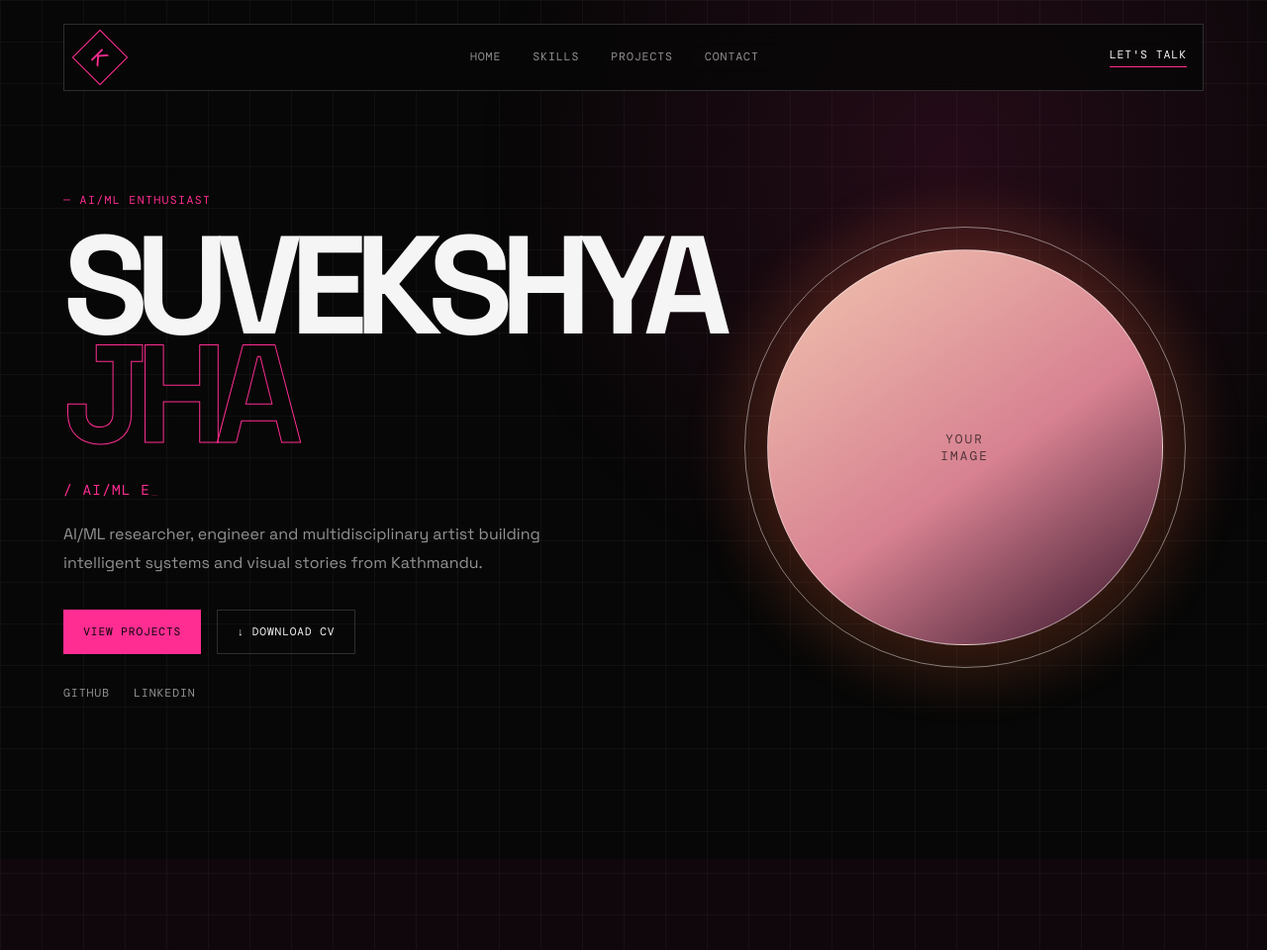
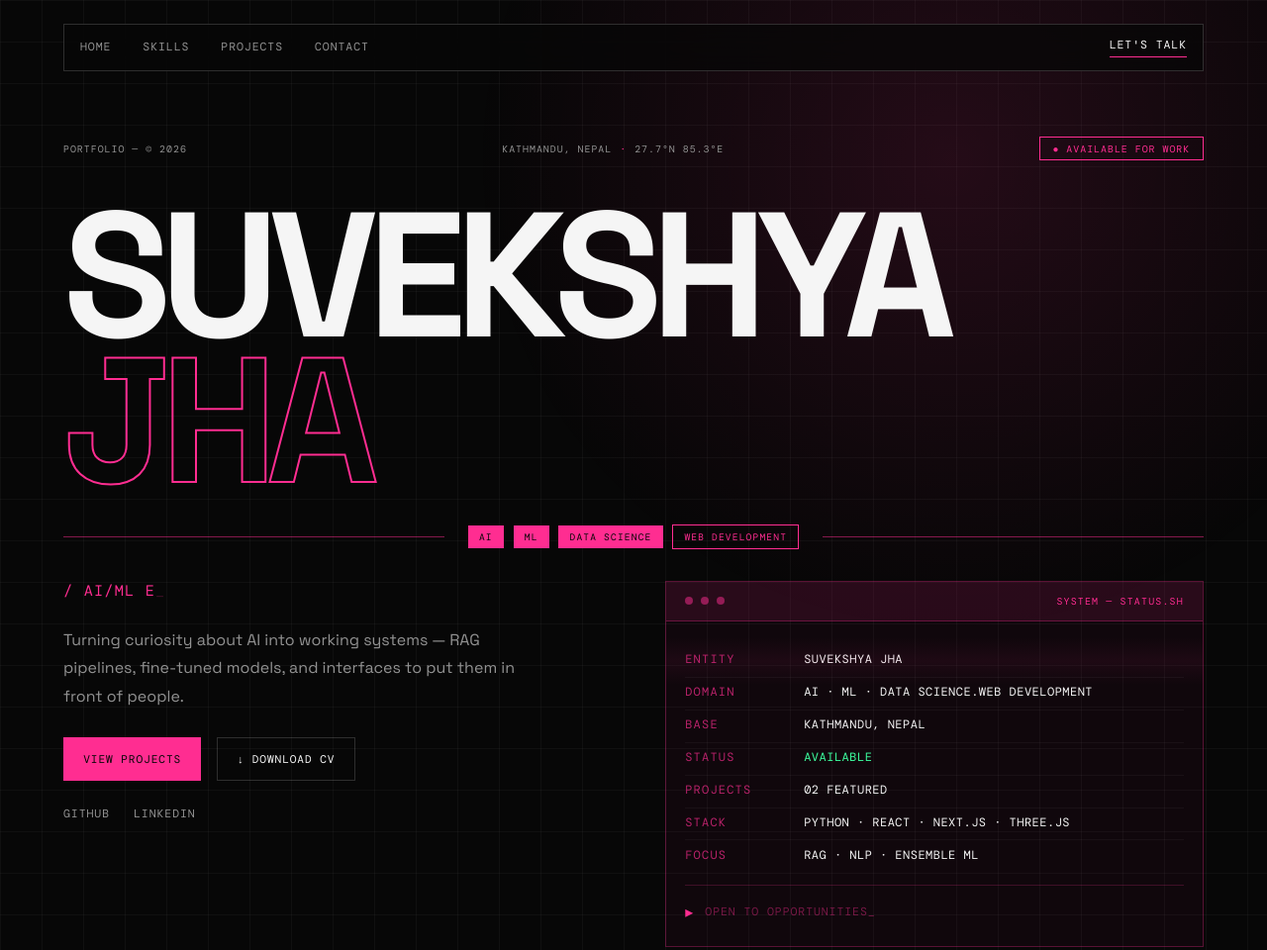
Before and after one commit to Suvekshyajha/portfolio, a website built with Vite: page index.html in a window 1280 px wide. Shown: the top 960 px of the page at 99% size. Built offline with nearby package versions, Linux system fonts and the light colour scheme.

Commit message:
changed hero section design

```diff
--- a/src/components/Hero.js
+++ b/src/components/Hero.js
@@ -1,24 +1,55 @@
 export function Hero() {
   return `
-    <section class="hero section" id="home">
+    <section class="hero" id="home">
+
+      <div class="hero-meta-bar">
+        <div class="hero-meta-left">
+
+          <span>PORTFOLIO — © 2026</span>
+        </div>
+
+        <div class="hero-meta-center">
+          <span>KATHMANDU, NEPAL</span>
+          <span class="meta-divider">·</span>
+          <span>27.7°N 85.3°E</span>
+        </div>
+
+        <div class="hero-meta-right">
+          <span class="available-pill">● AVAILABLE FOR WORK</span>
+        </div>
+      </div>
+
+      <div class="hero-name-block">
 
 
-      <div class="hero-content">
-        <div class="hero-copy">
-          <p class="eyebrow">— AI/ML ENTHUSIAST</p>
+        <h1 class="hero-name">
+          <span class="hero-name-fill">SUVEKSHYA</span>
+          <span class="hero-name-outline">JHA</span>
+        </h1>
+      </div>
 
-          <h1 class="hero-title">
-            <span>SUVEKSHYA</span>
-            <span class="outlined-name">JHA</span>
-          </h1>
+      <div class="hero-divider-bar">
+        <div class="divider-line"></div>
 
+        <div class="divider-chips">
+          <span class="chip">AI</span>
+          <span class="chip">ML</span>
+          <span class="chip">DATA SCIENCE</span>
+          <span class="chip chip-outline">WEB DEVELOPMENT</span>
+        </div>
+
+        <div class="divider-line"></div>
+      </div>
+
+      <div class="hero-body">
+        <div class="hero-body-left">
           <p class="role-line">
             / <span id="typing-role"></span><span class="cursor">_</span>
           </p>
 
           <p class="hero-description">
-            AI/ML researcher, engineer and multidisciplinary artist building
-            intelligent systems and visual stories from Kathmandu.
+            Turning curiosity about AI into working systems — RAG pipelines,
+            fine-tuned models, and interfaces to put them in front of people.
           </p>
 
           <div class="hero-actions">
@@ -37,7 +68,7 @@ export function Hero() {
 
           <div class="social-links">
             <a
-              href="https://github.com/Suvekshyajha"
+              href="https://github.com/"
               target="_blank"
               rel="noopener noreferrer"
             >
@@ -45,7 +76,7 @@ export function Hero() {
             </a>
 
             <a
-              href="https://www.linkedin.com/in/suvekshya-jha-881331368/"
+              href="https://www.linkedin.com/"
               target="_blank"
               rel="noopener noreferrer"
             >
@@ -54,19 +85,62 @@ export function Hero() {
           </div>
         </div>
 
-        <div class="hero-visual" aria-label="Decorative profile illustration">
-          <div class="hero-halo"></div>
-
-          <div class="profile-placeholder">
-            <span>YOUR</span>
-            <span>IMAGE</span>
+        <div class="hero-terminal">
+          <div class="terminal-header">
+            <span class="terminal-dot"></span>
+            <span class="terminal-dot"></span>
+            <span class="terminal-dot"></span>
+            <span class="terminal-title">SYSTEM — STATUS.SH</span>
           </div>
 
-          <span class="visual-label visual-label-bottom">
+          <div class="terminal-body">
+            <div class="terminal-line">
+              <span class="t-key">ENTITY</span>
+              <span class="t-val">SUVEKSHYA JHA</span>
+            </div>
 
-          </span>
+            <div class="terminal-line">
+              <span class="t-key">DOMAIN</span>
+              <span class="t-val">AI · ML · DATA SCIENCE.WEB DEVELOPMENT</span>
+            </div>
+
+            <div class="terminal-line">
+              <span class="t-key">BASE</span>
+              <span class="t-val">KATHMANDU, NEPAL</span>
+            </div>
+
+            <div class="terminal-line">
+              <span class="t-key">STATUS</span>
+              <span class="t-val t-green">AVAILABLE</span>
+            </div>
+
+            <div class="terminal-line">
+              <span class="t-key">PROJECTS</span>
+              <span class="t-val">02 FEATURED</span>
+            </div>
+
+            <div class="terminal-line">
+              <span class="t-key">STACK</span>
+              <span class="t-val">PYTHON · REACT · NEXT.JS · THREE.JS</span>
+            </div>
+
+            <div class="terminal-line">
+              <span class="t-key">FOCUS</span>
+              <span class="t-val">RAG · NLP · ENSEMBLE ML</span>
+            </div>
+
+
+            <div class="terminal-prompt">
+              <span class="t-prompt">▸</span>
+              <span class="terminal-blink">OPEN TO OPPORTUNITIES_</span>
+            </div>
+          </div>
+
+          <div class="terminal-scan"></div>
         </div>
       </div>
+
+
     </section>
   `;
 }
--- a/src/components/Navbar.js
+++ b/src/components/Navbar.js
@@ -2,10 +2,6 @@ export function Navbar() {
   return `
     <header class="site-header">
       <nav class="navbar" aria-label="Main navigation">
-        <a class="brand-mark" href="#home" aria-label="Go to homepage">
-          K
-        </a>
-
         <div class="nav-links">
           <a href="#home">Home</a>
           <a href="#skills">Skills</a>
--- a/src/style.css
+++ b/src/style.css
@@ -98,6 +98,7 @@ button {
   transition: 0.3s ease;
   width: 2.5rem;
 }
+
 .github-link {
   align-items: center;
   border: 1px solid var(--pink);
@@ -123,6 +124,7 @@ button {
   color: var(--background);
   transform: translateY(-0.2rem);
 }
+
 .brand-mark::first-letter {
   transform: rotate(-45deg);
 }
@@ -161,87 +163,155 @@ button {
   padding-bottom: 0.25rem;
 }
 
+/* ─── HERO ─── */
+
 .hero {
-  min-height: 90vh;
-  padding-top: 3rem;
+  margin: 0 auto;
+  max-width: 1400px;
+  padding: 3rem 5vw 6rem;
+  position: relative;
 }
 
-.hero-meta {
+.hero-meta-bar {
   align-items: center;
-  color: var(--muted);
-  display: grid;
+  display: flex;
   font-family: var(--font-mono);
   font-size: 0.62rem;
-  gap: 1rem;
-  grid-template-columns: auto 1fr 1fr auto;
-  letter-spacing: 0.08em;
+  justify-content: space-between;
+  letter-spacing: 0.1em;
+  margin-bottom: 3rem;
   text-transform: uppercase;
 }
 
-.status-indicator {
-  border: 1px solid var(--orange);
-  border-radius: 50%;
-  height: 0.7rem;
-  position: relative;
-  width: 0.7rem;
+.hero-meta-left {
+  align-items: center;
+  color: var(--muted);
+  display: flex;
+  gap: 0.75rem;
 }
 
-.status-indicator::after {
+.status-dot {
   background: var(--pink);
   border-radius: 50%;
-  content: "";
-  inset: 0.18rem;
-  position: absolute;
+  box-shadow: 0 0 0.5rem var(--pink);
+  display: inline-block;
+  height: 0.45rem;
+  width: 0.45rem;
 }
 
-.available-status {
+.hero-meta-center {
+  color: var(--muted);
+  display: flex;
+  gap: 0.5rem;
+}
+
+.meta-divider {
   color: var(--pink);
 }
 
-.hero-content {
-  align-items: center;
-  display: grid;
-  gap: 3rem;
-  grid-template-columns: 1fr 0.85fr;
-  min-height: 72vh;
+.available-pill {
+  border: 1px solid var(--pink);
+  color: var(--pink);
+  padding: 0.3rem 0.8rem;
 }
 
-.hero-copy {
+.hero-name-block {
+  position: relative;
+}
+
+.hero-index {
+  color: rgba(255, 45, 145, 0.1);
+  font-family: var(--font-mono);
+  font-size: clamp(6rem, 20vw, 18rem);
+  font-weight: 700;
+  left: -0.05em;
+  letter-spacing: -0.05em;
+  line-height: 1;
+  pointer-events: none;
+  position: absolute;
+  top: -0.3em;
+  user-select: none;
+  z-index: 0;
+}
+
+.hero-name {
+  display: flex;
+  flex-direction: column;
+  line-height: 0.82;
   position: relative;
   z-index: 1;
 }
 
-.eyebrow {
-  color: var(--pink);
-  font-family: var(--font-mono);
-  font-size: 0.72rem;
-  letter-spacing: 0.12em;
-  margin-bottom: 1.5rem;
-  text-transform: uppercase;
+.hero-name-fill {
+  color: var(--text);
+  font-size: clamp(5rem, 14vw, 14rem);
+  font-weight: 700;
+  letter-spacing: -0.06em;
 }
 
-.hero-title {
-  font-size: clamp(4.5rem, 11vw, 10rem);
-  letter-spacing: -0.09em;
-  line-height: 0.78;
-  margin-bottom: 2rem;
+.hero-name-outline {
+  color: transparent;
+  font-size: clamp(5rem, 14vw, 14rem);
+  font-weight: 700;
+  letter-spacing: -0.06em;
+  -webkit-text-stroke: 2px var(--pink);
 }
 
-.hero-title span {
-  display: block;
+.hero-divider-bar {
+  align-items: center;
+  display: flex;
+  gap: 1.5rem;
+  margin: 2rem 0;
 }
 
-.outlined-name {
-  color: transparent;
-  -webkit-text-stroke: 1px var(--orange);
+.divider-line {
+  background: var(--pink);
+  flex: 1;
+  height: 1px;
+  opacity: 0.5;
+}
+
+.divider-chips {
+  align-items: center;
+  display: flex;
+  flex-shrink: 0;
+  gap: 0.6rem;
+}
+
+.chip {
+  background: var(--pink);
+  color: var(--background);
+  font-family: var(--font-mono);
+  font-size: 0.6rem;
+  letter-spacing: 0.12em;
+  padding: 0.3rem 0.7rem;
+}
+
+.chip-outline {
+  background: transparent;
+  border: 1px solid var(--pink);
+  color: var(--pink);
+}
+
+.hero-body {
+  display: grid;
+  gap: 4rem;
+  grid-template-columns: 1fr 1fr;
+  margin-top: 1rem;
+}
+
+.hero-body-left {
+  display: flex;
+  flex-direction: column;
+  gap: 1.6rem;
+  justify-content: flex-start;
 }
 
 .role-line {
   color: var(--pink);
   font-family: var(--font-mono);
-  font-size: 0.9rem;
+  font-size: 0.95rem;
   letter-spacing: 0.08em;
-  margin-bottom: 1.4rem;
   text-transform: uppercase;
 }
 
@@ -255,19 +325,165 @@ button {
   }
 }
 
+.eyebrow {
+  color: var(--pink);
+  font-family: var(--font-mono);
+  font-size: 0.72rem;
+  letter-spacing: 0.12em;
+  margin-bottom: 1.5rem;
+  text-transform: uppercase;
+}
+
 .hero-description {
   color: var(--muted);
   font-size: 1rem;
   line-height: 1.8;
-  max-width: 32rem;
+  max-width: 30rem;
 }
 
 .hero-actions {
   display: flex;
   flex-wrap: wrap;
   gap: 1rem;
-  margin: 2rem 0;
 }
+
+.social-links {
+  display: flex;
+  flex-wrap: wrap;
+  gap: 1.5rem;
+}
+
+.hero-terminal {
+  background: rgba(255, 45, 145, 0.04);
+  border: 1px solid rgba(255, 45, 145, 0.3);
+  overflow: hidden;
+  position: relative;
+}
+
+.terminal-header {
+  align-items: center;
+  background: rgba(255, 45, 145, 0.1);
+  border-bottom: 1px solid rgba(255, 45, 145, 0.3);
+  display: flex;
+  gap: 0.5rem;
+  padding: 0.8rem 1.2rem;
+}
+
+.terminal-dot {
+  background: var(--pink);
+  border-radius: 50%;
+  height: 0.5rem;
+  opacity: 0.5;
+  width: 0.5rem;
+}
+
+.terminal-title {
+  color: var(--pink);
+  font-family: var(--font-mono);
+  font-size: 0.62rem;
+  letter-spacing: 0.12em;
+  margin-left: auto;
+}
+
+.terminal-body {
+  display: flex;
+  flex-direction: column;
+  gap: 0.2rem;
+  padding: 1.5rem 1.2rem;
+}
+
+.terminal-line {
+  display: flex;
+  font-family: var(--font-mono);
+  font-size: 0.75rem;
+  gap: 1.5rem;
+  padding: 0.4rem 0;
+}
+
+.terminal-line + .terminal-line {
+  border-top: 1px solid rgba(255, 255, 255, 0.04);
+}
+
+.t-key {
+  color: rgba(255, 45, 145, 0.7);
+  flex-shrink: 0;
+  letter-spacing: 0.1em;
+  min-width: 6rem;
+  text-transform: uppercase;
+}
+
+.t-val {
+  color: var(--text);
+  letter-spacing: 0.04em;
+}
+
+.t-green {
+  color: #3dffa0;
+}
+
+.terminal-prompt {
+  align-items: center;
+  border-top: 1px solid rgba(255, 45, 145, 0.2);
+  color: var(--pink);
+  display: flex;
+  font-family: var(--font-mono);
+  font-size: 0.72rem;
+  gap: 0.7rem;
+  letter-spacing: 0.08em;
+  margin-top: 0.8rem;
+  padding-top: 1rem;
+  text-transform: uppercase;
+}
+
+.t-prompt {
+  font-size: 1rem;
+}
+
+.terminal-blink {
+  animation: blink 1.2s infinite;
+}
+
+.terminal-scan {
+  animation: scan 4s linear infinite;
+  background: linear-gradient(
+    transparent 0%,
+    rgba(255, 45, 145, 0.06) 50%,
+    transparent 100%
+  );
+  height: 3rem;
+  left: 0;
+  pointer-events: none;
+  position: absolute;
+  right: 0;
+  top: -3rem;
+}
+
+@keyframes scan {
+  0%   { top: -3rem; }
+  100% { top: 100%; }
+}
+
+.hero-corner {
+  height: 1.2rem;
+  position: absolute;
+  width: 1.2rem;
+}
+
+.hero-corner-tl {
+  border-left: 1px solid var(--pink);
+  border-top: 1px solid var(--pink);
+  left: 5vw;
+  top: 3rem;
+}
+
+.hero-corner-br {
+  border-bottom: 1px solid var(--pink);
+  border-right: 1px solid var(--pink);
+  bottom: 6rem;
+  right: 5vw;
+}
+
+/* ─── END HERO ─── */
 
 .button {
   border: 1px solid var(--pink);
@@ -298,79 +514,6 @@ button {
 .button-secondary:hover {
   border-color: var(--pink);
   color: var(--pink);
-}
-
-.social-links {
-  display: flex;
-  flex-wrap: wrap;
-  gap: 1.5rem;
-}
-
-.hero-visual {
-  align-items: center;
-  display: flex;
-  justify-content: center;
-  min-height: 32rem;
-  position: relative;
-}
-
-.hero-halo {
-  background: radial-gradient(
-    circle,
-    rgba(255, 45, 145, 0.85),
-    rgba(255, 107, 53, 0.3) 38%,
-    transparent 70%
-  );
-  border-radius: 50%;
-  filter: blur(12px);
-  height: min(34rem, 80vw);
-  position: absolute;
-  width: min(34rem, 80vw);
-}
-
-.profile-placeholder {
-  align-items: center;
-  background: linear-gradient(145deg, #f2c6b0, #d78191 55%, #321027);
-  border: 1px solid rgba(255, 255, 255, 0.5);
-  border-radius: 50%;
-  color: rgba(7, 7, 7, 0.65);
-  display: flex;
-  flex-direction: column;
-  font-family: var(--font-mono);
-  font-size: 0.8rem;
-  height: min(25rem, 65vw);
-  justify-content: center;
-  letter-spacing: 0.16em;
-  position: relative;
-  text-align: center;
-  width: min(25rem, 65vw);
-}
-
-.profile-placeholder::before {
-  border: 1px solid rgba(255, 255, 255, 0.45);
-  border-radius: 50%;
-  content: "";
-  inset: -1.5rem;
-  position: absolute;
-}
-
-.visual-label {
-  color: var(--text);
-  font-family: var(--font-mono);
-  font-size: 0.65rem;
-  letter-spacing: 0.12em;
-  position: absolute;
-}
-
-.visual-label-top {
-  right: 8%;
-  top: 10%;
-}
-
-.visual-label-bottom {
-  bottom: 12%;
-  left: 5%;
-  color: var(--orange);
 }
 
 .section-heading {
@@ -655,26 +798,20 @@ button {
   text-transform: uppercase;
 }
 
+@media (max-width: 900px) {
+  .hero-body {
+    gap: 2.5rem;
+    grid-template-columns: 1fr;
+  }
+}
+
 @media (max-width: 800px) {
   .nav-links {
     display: none;
   }
 
-  .hero-meta {
-    grid-template-columns: auto 1fr auto;
-  }
-
-  .hero-meta span:nth-of-type(2) {
-    display: none;
-  }
-
-  .hero-content,
   .contact-grid {
     grid-template-columns: 1fr;
-  }
-
-  .hero-visual {
-    min-height: 25rem;
   }
 
   .skills-grid {
@@ -692,6 +829,26 @@ button {
   }
 }
 
+@media (max-width: 600px) {
+  .hero-meta-center {
+    display: none;
+  }
+
+  .hero-name-fill,
+  .hero-name-outline {
+    font-size: clamp(3.5rem, 18vw, 7rem);
+  }
+
+  .divider-chips {
+    gap: 0.4rem;
+  }
+
+  .chip {
+    font-size: 0.55rem;
+    padding: 0.25rem 0.5rem;
+  }
+}
+
 @media (max-width: 480px) {
   .section {
     padding: 5rem 1.25rem;
@@ -699,14 +856,6 @@ button {
 
   .site-header {
     padding: 1rem 1.25rem;
-  }
-
-  .hero-meta {
-    font-size: 0.52rem;
-  }
-
-  .hero-title {
-    font-size: 4.3rem;
   }
 
   .skills-grid {
```
